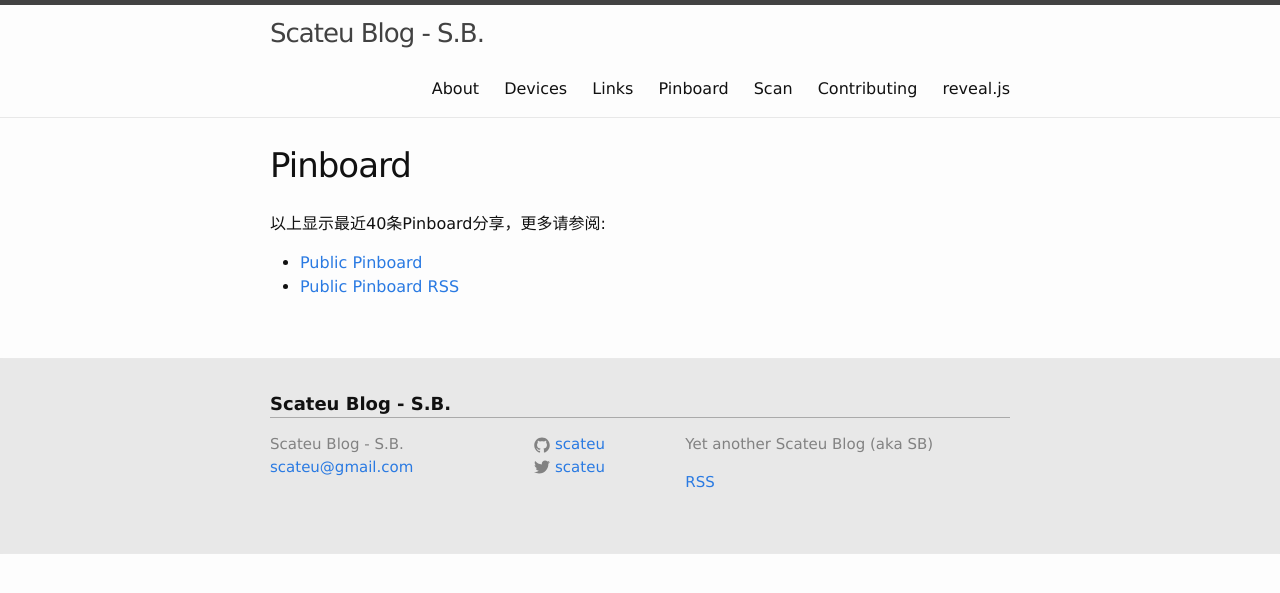
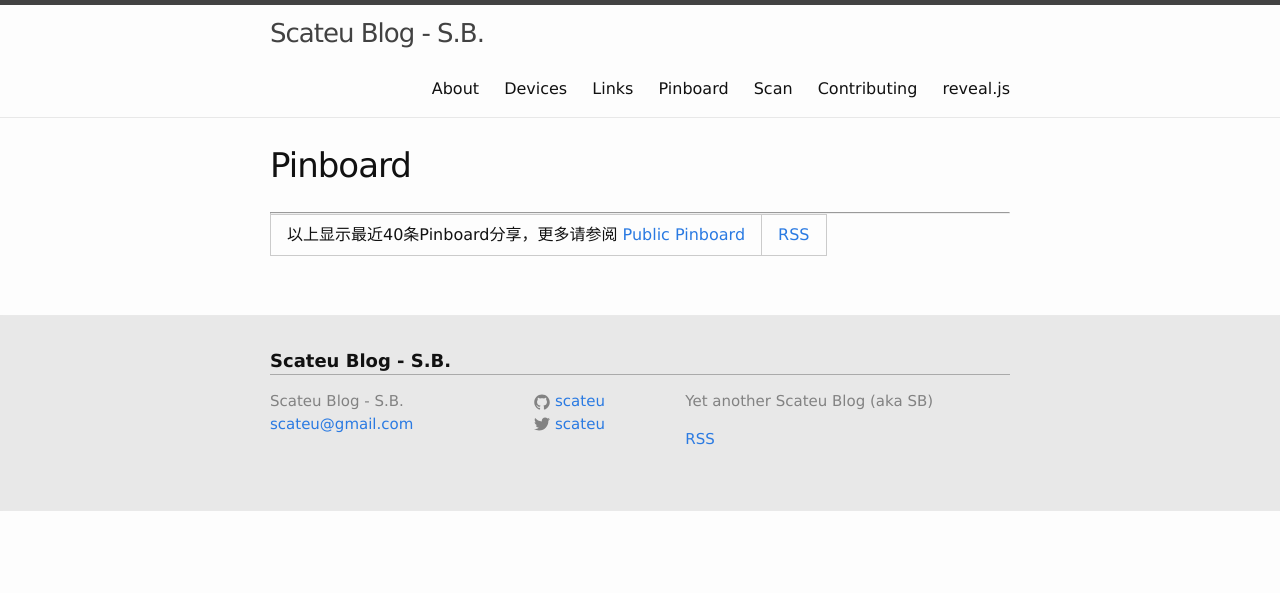
Before and after one commit to scateu/scateu.github.io, a Jekyll site: the page built from _pages/pinboard.md, in a window 1280 px wide. Shown: the top 593 px of the page. Built offline with Jekyll 4.4.1, drawn with Linux system fonts in a browser that asks for light colours; a script that is not in the unit is left out; comment, search, counter and statistics services are not loaded.

Commit message:
Mon Jul 10 21:34:33 CST 2017

```diff
--- a/_pages/pinboard.md
+++ b/_pages/pinboard.md
@@ -7,7 +7,6 @@ permalink: /pinboard/
 <script language="javascript" src="http://pinboard.in//widgets/v1/linkroll/?user=scateu&count=40"></script>
 
 
-以上显示最近40条Pinboard分享，更多请参阅:
+---
 
- - [Public Pinboard](https://pinboard.in/u:scateu/public)
- - [Public Pinboard RSS](https://feeds.pinboard.in/rss/u:scateu/)
+以上显示最近40条Pinboard分享，更多请参阅 [Public Pinboard](https://pinboard.in/u:scateu/public) | [RSS](https://feeds.pinboard.in/rss/u:scateu/)
```
